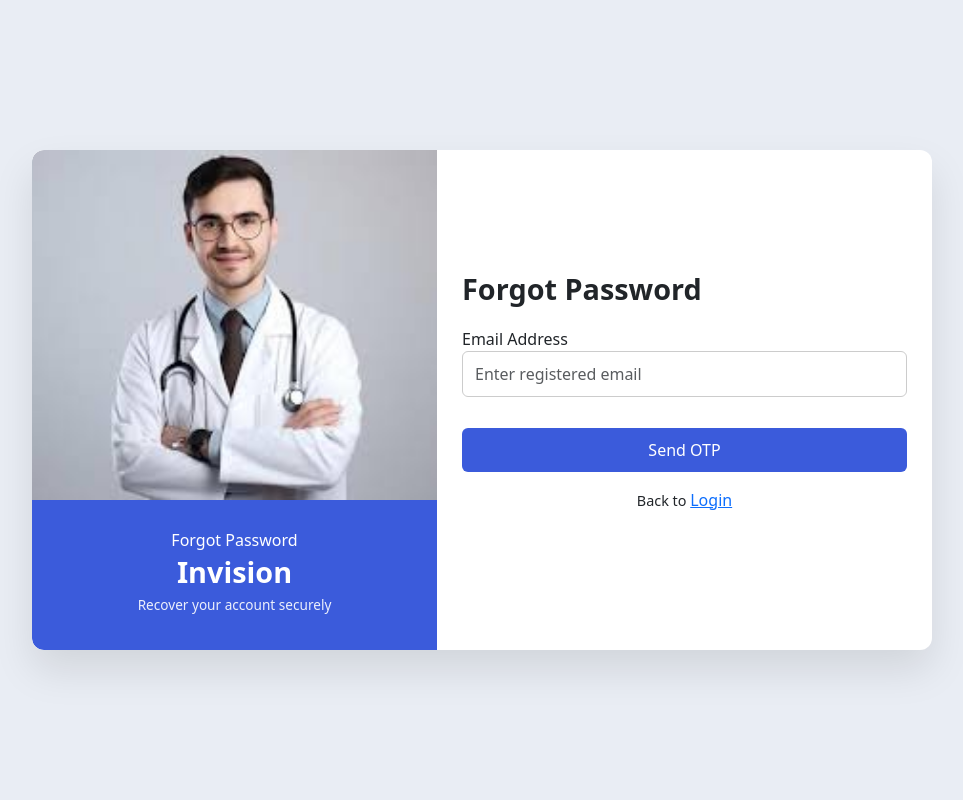
After one commit to Akash1975/Hospital, a Django app: page /forgot-password/ in a window 1280 px wide. The commit adds this page. Shown: the whole page, without its empty margins (158-1121 px from the left). Run offline with Django 5.2, Linux system fonts and the light colour scheme.

Commit message:
Redeploy

```diff
--- a/authentication/forms.py
+++ b/authentication/forms.py
@@ -10,3 +10,16 @@ class RegisterForm(UserCreationForm):
     class Meta:
         model = User
         fields = ['first_name', 'last_name', 'email', 'username', 'password1', 'password2']
+
+
+class ForgotPasswordForm(forms.Form):
+    email = forms.EmailField()
+
+
+class OTPVerificationForm(forms.Form):
+    otp = forms.CharField(max_length=6)
+
+
+class ResetPasswordForm(forms.Form):
+    new_password = forms.CharField(widget=forms.PasswordInput)
+    confirm_password = forms.CharField(widget=forms.PasswordInput)
--- a/authentication/urls.py
+++ b/authentication/urls.py
@@ -6,4 +6,6 @@ urlpatterns = [
     path("login/", login_view, name="login"),
     path("", register_view, name="register"),
     path("logout/", logout_view, name="logout"),
+    path("forgot-password/", forgot_password, name="forgot_password"),
+    path("verify-reset/", verify_otp_and_reset, name="verify_otp_reset"),
 ]
--- a/authentication/views.py
+++ b/authentication/views.py
@@ -1,4 +1,3 @@
-from django.shortcuts import render
 from django.http import HttpResponse
 from django.shortcuts import render, redirect
 from django.contrib.auth.forms import UserCreationForm, AuthenticationForm
@@ -8,12 +7,18 @@ from django.contrib import messages
 from django.core.mail import send_mail
 from .models import PasswordResetOTP
 import random
-from django.utils import timezone
-# from datetime import timedelta
 from django.conf import settings
 from django.contrib.auth.models import User
-import logging
+from django.core.mail import send_mail
 
+from django.shortcuts import render, redirect
+from django.contrib import messages
+from django.contrib.auth.models import User
+from django.core.mail import send_mail
+from django.conf import settings
+
+from .forms import ForgotPasswordForm, OTPVerificationForm, ResetPasswordForm
+from .models import PasswordResetOTP
 
 
 # Create your views here.
@@ -36,7 +41,6 @@ def register_view(request):
     return render(request, "auth/register.html", {"form": form})
 
 
-
 def login_view(request):
     if request.method == "POST":
         form = AuthenticationForm(request, data=request.POST)
@@ -55,3 +59,96 @@ def login_view(request):
 def logout_view(request):
     logout(request)
     return render(request, "auth/login.html")
+
+
+# ================= SEND OTP =================
+def forgot_password(request):
+
+    if request.method == "POST":
+        form = ForgotPasswordForm(request.POST)
+
+        if form.is_valid():
+            email = form.cleaned_data["email"]
+
+            try:
+                user = User.objects.get(email=email)
+
+                otp = str(random.randint(100000, 999999))
+
+                PasswordResetOTP.objects.create(user=user, otp=otp)
+
+                send_otp_email(email, otp)
+
+                request.session["reset_user"] = user.id
+                return redirect("verify_otp_reset")
+
+            except User.DoesNotExist:
+                messages.error(request, "Email not registered")
+
+    else:
+        form = ForgotPasswordForm()
+
+    return render(request, "auth/forgot_password.html", {"form": form})
+
+
+# ================= VERIFY OTP =================
+def verify_otp_and_reset(request):
+
+    if "reset_user" not in request.session:
+        return redirect("forgot_password")
+
+    user_id = request.session["reset_user"]
+
+    if request.method == "POST":
+        otp = request.POST.get("otp")
+        new_pass = request.POST.get("new_password")
+        confirm_pass = request.POST.get("confirm_password")
+
+        otp_obj = PasswordResetOTP.objects.filter(user_id=user_id, otp=otp).last()
+
+        if not otp_obj or otp_obj.is_expired():
+            messages.error(request, "Invalid or expired OTP")
+            return redirect("verify_otp")
+
+        if new_pass != confirm_pass:
+            messages.error(request, "Passwords do not match")
+            return redirect("verify_otp")
+
+        user = User.objects.get(id=user_id)
+        user.set_password(new_pass)
+        user.save()
+
+        otp_obj.delete()
+        del request.session["reset_user"]
+
+        messages.success(request, "Password reset successfully")
+        return redirect("login")
+
+    return render(request, "auth/verify_otp_reset.html")
+
+
+def send_otp_email(user_email, otp):
+
+    subject = "Hospital Password Reset OTP"
+
+    message = f"""
+    Hello,
+
+    Your OTP for password reset is:
+
+    {otp}
+
+    This OTP is valid for 5 minutes.
+
+    If you did not request this, please ignore.
+
+    Hospital Management System
+    """
+
+    send_mail(
+        subject,
+        message,
+        settings.EMAIL_HOST_USER,
+        [user_email],
+        fail_silently=False,
+    )
--- /dev/null
+++ b/templates/auth/forgot_password.html
@@ -0,0 +1,77 @@
+{% extends "layout/main.html" %}
+{% load static %}
+
+{% block content %}
+
+<link rel="stylesheet" href="{% static 'css/auth.css' %}">
+
+<style>
+    .top-message {
+        position: fixed;
+        top: 10px;
+        left: 50%;
+        transform: translateX(-50%);
+        z-index: 9999;
+        width: 90%;
+        max-width: 500px;
+        text-align: center;
+    }
+</style>
+
+<!-- MESSAGE -->
+{% if messages %}
+{% for message in messages %}
+<div class="alert alert-{{ message.tags }} top-message" id="autoHideMsg">
+    {{ message }}
+</div>
+{% endfor %}
+{% endif %}
+
+<div class="auth-wrapper">
+    <div class="auth-card">
+
+        <!-- LEFT IMAGE -->
+        <div class="auth-left">
+            <img src="{% static 'images/Doctor.jpg' %}" alt="Doctor">
+            <div class="bottom-blue"></div>
+
+            <div class="overlay">
+                <h5>Forgot Password</h5>
+                <h3>Invision</h3>
+                <small>Recover your account securely</small>
+            </div>
+        </div>
+
+        <!-- RIGHT FORM -->
+        <div class="auth-right">
+            <h3>Forgot Password</h3>
+
+            <form method="post">
+                {% csrf_token %}
+
+                <div class="form-group">
+                    <label>Email Address</label>
+                    <input type="email" name="email" class="form-control" placeholder="Enter registered email" required>
+                </div>
+
+                <button type="submit" class="btn btn-primary w-100 mt-3">
+                    Send OTP
+                </button>
+
+                <p class="text-center mt-3">
+                    Back to <a href="{% url 'login' %}" class="fs-6">Login</a>
+                </p>
+            </form>
+        </div>
+
+    </div>
+</div>
+
+<script>
+    setTimeout(function () {
+        const msg = document.getElementById("autoHideMsg");
+        if (msg) { msg.style.display = "none"; }
+    }, 5000);
+</script>
+
+{% endblock %}
--- a/templates/auth/login.html
+++ b/templates/auth/login.html
@@ -68,7 +68,7 @@
                     <input type="password" name="password" class="form-control" placeholder="Enter password" required>
                     <small class="text-danger">{{ form.password.errors }}</small>
                 </div>
-
+                <a href="{% url 'forgot_password' %}">Forgot Password?</a>
                 <button type="submit" class="btn btn-primary w-100 mt-3">
                     Login
                 </button>
--- a/templates/auth/register.html
+++ b/templates/auth/register.html
@@ -1,4 +1,8 @@
-{% extends "layout/main.html" %} {% load static %} {% block content %}
+{% extends "layout/main.html" %}
+
+{% load static %}
+
+{% block content %}
 
 <!-- AUTH PAGE STYLES -->
 <link rel="stylesheet" href="{% static 'css/auth.css' %}">
```
Also changed, not shown: authentication/models.py (+4 -7 lines), hospital/settings.py (+20 -8 lines), templates/auth/verify_otp_reset.html (added, +91 -0 lines), db.sqlite3, 1 other file.
